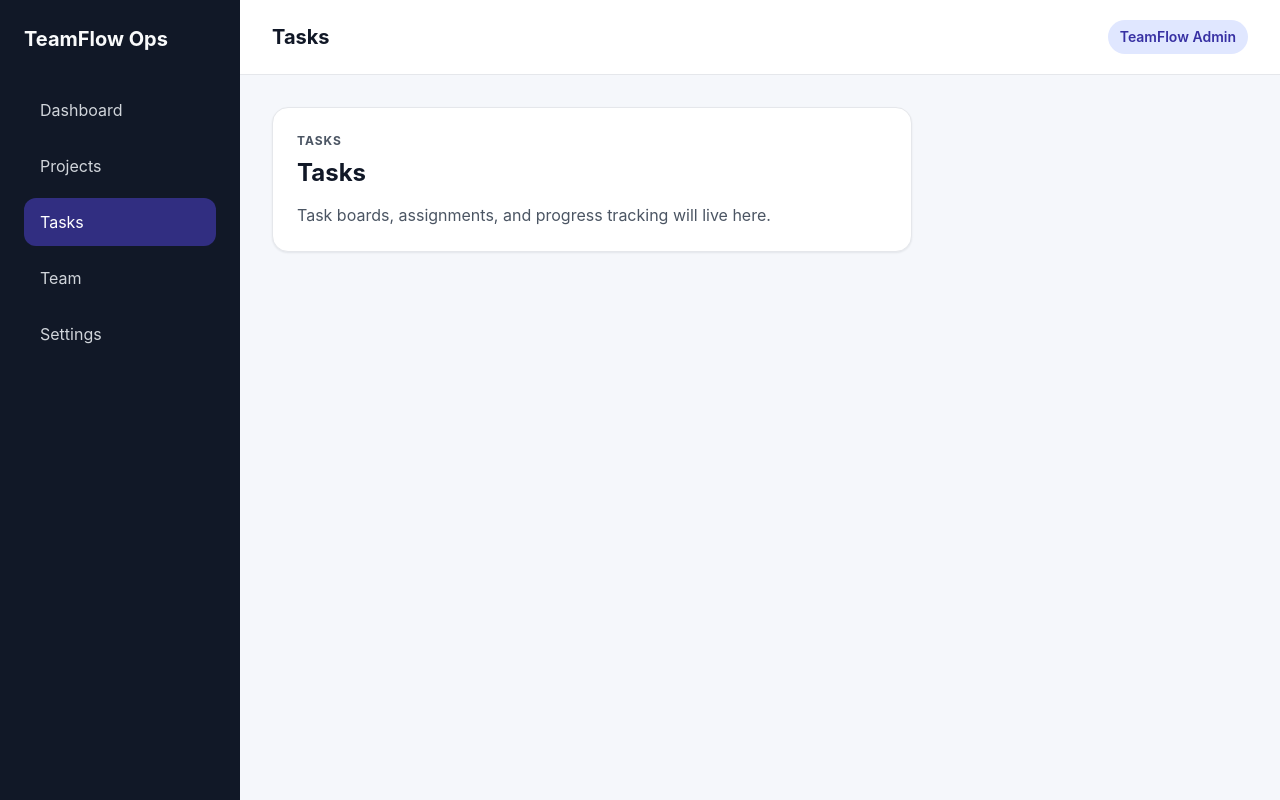
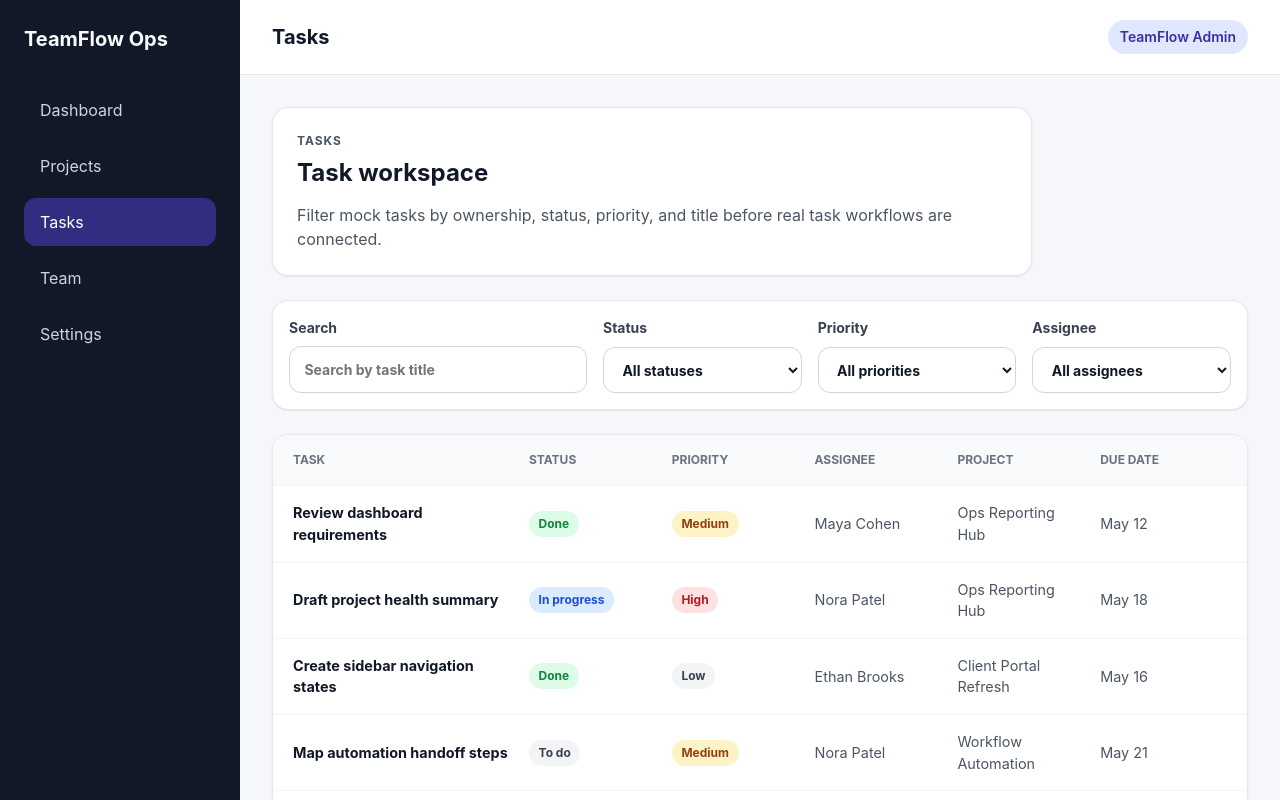
Before and after one commit to gooseNjuice/teamflow-ops, a React (Vite) app in the folder client/: page /tasks in a window 1280 px wide. Shown: the top 800 px of the page. Built offline with nearby package versions, Linux system fonts and the light colour scheme.

Commit message:
feat(client): add TasksPage component with filtering and styling, update task data structure to include priority

```diff
--- a/client/src/App.tsx
+++ b/client/src/App.tsx
@@ -2,6 +2,7 @@ import { Navigate, NavLink, Route, Routes, useLocation } from 'react-router-dom'
 import DashboardPage from './pages/DashboardPage'
 import PlaceholderPage from './pages/PlaceholderPage'
 import ProjectsPage from './pages/ProjectsPage'
+import TasksPage from './pages/TasksPage'
 import styles from './App.module.css'
 
 const navigationItems = [
@@ -13,12 +14,6 @@ const navigationItems = [
 ]
 
 const placeholderPages = [
-  {
-    path: '/tasks',
-    eyebrow: 'Tasks',
-    title: 'Tasks',
-    description: 'Task boards, assignments, and progress tracking will live here.',
-  },
   {
     path: '/team',
     eyebrow: 'Team',
@@ -76,6 +71,7 @@ function App() {
             <Route path="/" element={<Navigate to="/dashboard" replace />} />
             <Route path="/dashboard" element={<DashboardPage />} />
             <Route path="/projects" element={<ProjectsPage />} />
+            <Route path="/tasks" element={<TasksPage />} />
             {placeholderPages.map((page) => (
               <Route
                 key={page.path}
--- a/client/src/data/mockData.ts
+++ b/client/src/data/mockData.ts
@@ -52,6 +52,7 @@ export const tasks: Task[] = [
     projectId: 'project-2',
     assigneeId: 'user-1',
     status: 'done',
+    priority: 'medium',
     dueDate: '2026-05-12',
     updatedAt: '2026-05-15',
   },
@@ -61,6 +62,7 @@ export const tasks: Task[] = [
     projectId: 'project-2',
     assigneeId: 'user-3',
     status: 'in-progress',
+    priority: 'high',
     dueDate: '2026-05-18',
     updatedAt: '2026-05-18',
   },
@@ -70,6 +72,7 @@ export const tasks: Task[] = [
     projectId: 'project-1',
     assigneeId: 'user-2',
     status: 'done',
+    priority: 'low',
     dueDate: '2026-05-16',
     updatedAt: '2026-05-17',
   },
@@ -79,6 +82,7 @@ export const tasks: Task[] = [
     projectId: 'project-3',
     assigneeId: 'user-3',
     status: 'todo',
+    priority: 'medium',
     dueDate: '2026-05-21',
     updatedAt: '2026-05-14',
   },
@@ -88,6 +92,7 @@ export const tasks: Task[] = [
     projectId: 'project-1',
     assigneeId: 'user-1',
     status: 'in-progress',
+    priority: 'high',
     dueDate: '2026-05-17',
     updatedAt: '2026-05-19',
   },
@@ -97,6 +102,7 @@ export const tasks: Task[] = [
     projectId: 'project-2',
     assigneeId: 'user-2',
     status: 'todo',
+    priority: 'low',
     dueDate: '2026-05-24',
     updatedAt: '2026-05-16',
   },
--- /dev/null
+++ b/client/src/pages/TasksPage.module.css
@@ -0,0 +1,174 @@
+.tasksPage {
+  display: grid;
+  gap: 1.5rem;
+}
+
+.hero,
+.filters,
+.tableCard,
+.emptyState {
+  border: 1px solid #e5e7eb;
+  border-radius: 1rem;
+  background: #fff;
+  box-shadow: 0 1px 2px rgb(15 23 42 / 0.08);
+}
+
+.hero {
+  max-width: 760px;
+  padding: 1.5rem;
+}
+
+.hero h2 {
+  margin: 0.35rem 0 0.75rem;
+  font-size: 1.5rem;
+}
+
+.hero p {
+  margin: 0;
+  color: #4b5563;
+}
+
+.eyebrow {
+  color: #4f46e5;
+  font-size: 0.75rem;
+  font-weight: 700;
+  letter-spacing: 0.08em;
+  text-transform: uppercase;
+}
+
+.filters {
+  display: grid;
+  grid-template-columns: minmax(220px, 1.5fr) repeat(3, minmax(160px, 1fr));
+  gap: 1rem;
+  padding: 1rem;
+}
+
+.filters label {
+  display: grid;
+  gap: 0.5rem;
+  color: #374151;
+  font-size: 0.875rem;
+  font-weight: 700;
+}
+
+.filters input,
+.filters select {
+  width: 100%;
+  border: 1px solid #d1d5db;
+  border-radius: 0.75rem;
+  background: #fff;
+  padding: 0.75rem 0.9rem;
+  color: #111827;
+  font: inherit;
+}
+
+.filters input:focus,
+.filters select:focus {
+  border-color: #4f46e5;
+  outline: 3px solid #e0e7ff;
+}
+
+.tableCard {
+  overflow: hidden;
+}
+
+.tableHeader,
+.taskRow {
+  display: grid;
+  grid-template-columns: minmax(220px, 1.4fr) repeat(5, minmax(120px, 1fr));
+  gap: 1rem;
+  align-items: center;
+  padding: 1rem 1.25rem;
+}
+
+.tableHeader {
+  background: #f9fafb;
+  color: #6b7280;
+  font-size: 0.75rem;
+  font-weight: 700;
+  text-transform: uppercase;
+}
+
+.tableBody {
+  display: grid;
+}
+
+.taskRow {
+  border-top: 1px solid #f3f4f6;
+  color: #4b5563;
+  font-size: 0.9rem;
+}
+
+.taskRow strong {
+  color: #111827;
+}
+
+.pill {
+  justify-self: start;
+  border-radius: 999px;
+  padding: 0.25rem 0.6rem;
+  white-space: nowrap;
+  font-size: 0.75rem;
+  font-weight: 700;
+}
+
+.todo,
+.low {
+  background: #f3f4f6;
+  color: #374151;
+}
+
+.in-progress {
+  background: #dbeafe;
+  color: #1d4ed8;
+}
+
+.done {
+  background: #dcfce7;
+  color: #15803d;
+}
+
+.medium {
+  background: #fef3c7;
+  color: #92400e;
+}
+
+.high {
+  background: #fee2e2;
+  color: #b91c1c;
+}
+
+.emptyState {
+  max-width: 520px;
+  padding: 1.5rem;
+}
+
+.emptyState h3 {
+  margin: 0 0 0.5rem;
+}
+
+.emptyState p {
+  margin: 0;
+  color: #6b7280;
+}
+
+@media (max-width: 1100px) {
+  .filters {
+    grid-template-columns: 1fr 1fr;
+  }
+
+  .tableCard {
+    overflow-x: auto;
+  }
+
+  .tableHeader,
+  .taskRow {
+    min-width: 920px;
+  }
+}
+
+@media (max-width: 720px) {
+  .filters {
+    grid-template-columns: 1fr;
+  }
+}
--- /dev/null
+++ b/client/src/pages/TasksPage.tsx
@@ -0,0 +1,163 @@
+import { useMemo, useState } from 'react'
+import { projects, tasks, users } from '../data/mockData'
+import type { TaskPriority, TaskStatus } from '../types'
+import styles from './TasksPage.module.css'
+
+const taskStatusLabels: Record<TaskStatus, string> = {
+  todo: 'To do',
+  'in-progress': 'In progress',
+  done: 'Done',
+}
+
+const taskPriorityLabels: Record<TaskPriority, string> = {
+  low: 'Low',
+  medium: 'Medium',
+  high: 'High',
+}
+
+function getAssigneeName(assigneeId: string) {
+  return users.find((user) => user.id === assigneeId)?.name ?? 'Unassigned'
+}
+
+function getProjectName(projectId: string) {
+  return projects.find((project) => project.id === projectId)?.name ?? 'Unknown project'
+}
+
+function formatDate(date: string) {
+  return new Intl.DateTimeFormat('en', {
+    month: 'short',
+    day: 'numeric',
+  }).format(new Date(`${date}T00:00:00`))
+}
+
+function TasksPage() {
+  const [searchQuery, setSearchQuery] = useState('')
+  const [statusFilter, setStatusFilter] = useState<TaskStatus | 'all'>('all')
+  const [priorityFilter, setPriorityFilter] = useState<TaskPriority | 'all'>('all')
+  const [assigneeFilter, setAssigneeFilter] = useState<string>('all')
+
+  const filteredTasks = useMemo(() => {
+    const normalizedQuery = searchQuery.trim().toLowerCase()
+
+    return tasks.filter((task) => {
+      const matchesSearch =
+        !normalizedQuery || task.title.toLowerCase().includes(normalizedQuery)
+      const matchesStatus = statusFilter === 'all' || task.status === statusFilter
+      const matchesPriority =
+        priorityFilter === 'all' || task.priority === priorityFilter
+      const matchesAssignee =
+        assigneeFilter === 'all' || task.assigneeId === assigneeFilter
+
+      return matchesSearch && matchesStatus && matchesPriority && matchesAssignee
+    })
+  }, [assigneeFilter, priorityFilter, searchQuery, statusFilter])
+
+  return (
+    <div className={styles.tasksPage}>
+      <section className={styles.hero}>
+        <p className={styles.eyebrow}>Tasks</p>
+        <h2>Task workspace</h2>
+        <p>
+          Filter mock tasks by ownership, status, priority, and title before real task
+          workflows are connected.
+        </p>
+      </section>
+
+      <section className={styles.filters} aria-label="Task filters">
+        <label>
+          Search
+          <input
+            type="search"
+            placeholder="Search by task title"
+            value={searchQuery}
+            onChange={(event) => setSearchQuery(event.target.value)}
+          />
+        </label>
+
+        <label>
+          Status
+          <select
+            value={statusFilter}
+            onChange={(event) => setStatusFilter(event.target.value as TaskStatus | 'all')}
+          >
+            <option value="all">All statuses</option>
+            {Object.entries(taskStatusLabels).map(([status, label]) => (
+              <option key={status} value={status}>
+                {label}
+              </option>
+            ))}
+          </select>
+        </label>
+
+        <label>
+          Priority
+          <select
+            value={priorityFilter}
+            onChange={(event) =>
+              setPriorityFilter(event.target.value as TaskPriority | 'all')
+            }
+          >
+            <option value="all">All priorities</option>
+            {Object.entries(taskPriorityLabels).map(([priority, label]) => (
+              <option key={priority} value={priority}>
+                {label}
+              </option>
+            ))}
+          </select>
+        </label>
+
+        <label>
+          Assignee
+          <select
+            value={assigneeFilter}
+            onChange={(event) => setAssigneeFilter(event.target.value)}
+          >
+            <option value="all">All assignees</option>
+            {users.map((user) => (
+              <option key={user.id} value={user.id}>
+                {user.name}
+              </option>
+            ))}
+          </select>
+        </label>
+      </section>
+
+      {filteredTasks.length > 0 ? (
+        <section className={styles.tableCard} aria-label="Tasks list">
+          <div className={styles.tableHeader}>
+            <span>Task</span>
+            <span>Status</span>
+            <span>Priority</span>
+            <span>Assignee</span>
+            <span>Project</span>
+            <span>Due date</span>
+          </div>
+
+          <div className={styles.tableBody}>
+            {filteredTasks.map((task) => (
+              <article key={task.id} className={styles.taskRow}>
+                <strong>{task.title}</strong>
+                <span className={`${styles.pill} ${styles[task.status]}`}>
+                  {taskStatusLabels[task.status]}
+                </span>
+                <span className={`${styles.pill} ${styles[task.priority]}`}>
+                  {taskPriorityLabels[task.priority]}
+                </span>
+                <span>{getAssigneeName(task.assigneeId)}</span>
+                <span>{getProjectName(task.projectId)}</span>
+                <span>{formatDate(task.dueDate)}</span>
+              </article>
+            ))}
+          </div>
+        </section>
+      ) : (
+        <section className={styles.emptyState}>
+          <h3>No tasks found</h3>
+          <p>Try changing the search query or clearing one of the filters.</p>
+        </section>
+      )}
+    </div>
+  )
+}
+
+export default TasksPage
--- a/client/src/types.ts
+++ b/client/src/types.ts
@@ -1,5 +1,6 @@
 export type TaskStatus = 'todo' | 'in-progress' | 'done'
 export type ProjectStatus = 'planning' | 'active' | 'at-risk'
+export type TaskPriority = 'low' | 'medium' | 'high'
 
 export type Project = {
   id: string
@@ -22,6 +23,7 @@ export type Task = {
   projectId: string
   assigneeId: string
   status: TaskStatus
+  priority: TaskPriority
   dueDate: string
   updatedAt: string
 }
```
